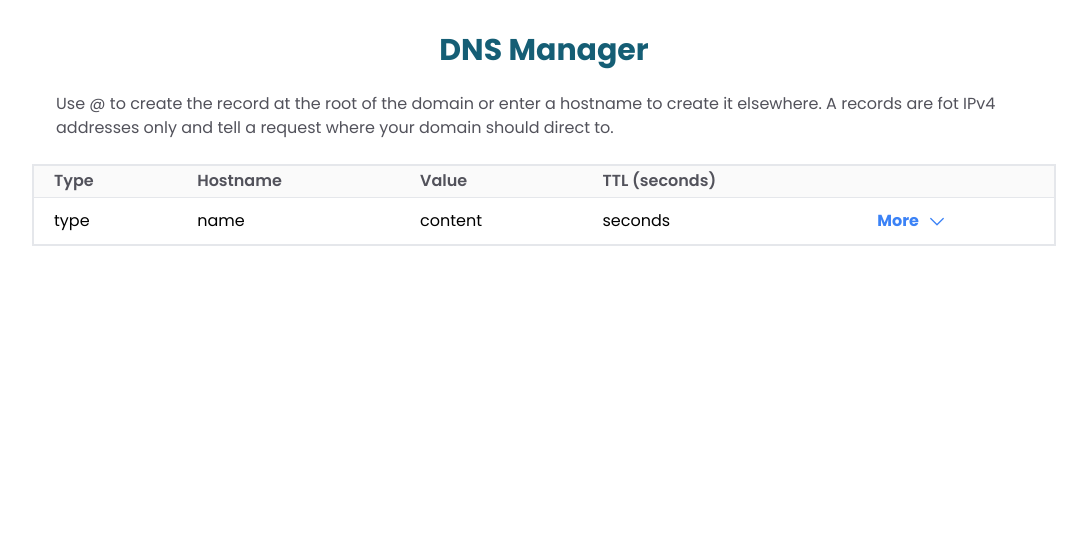
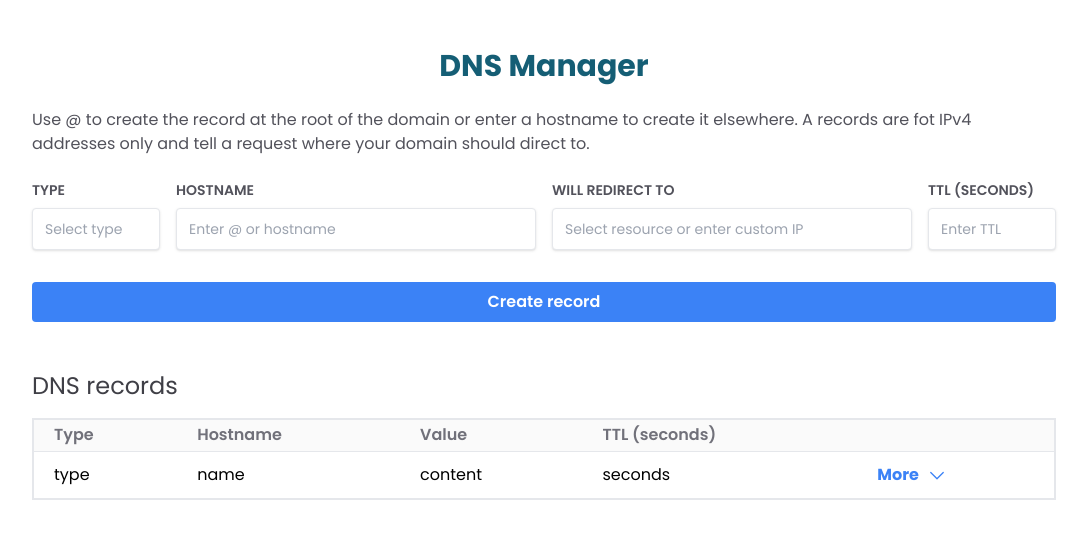
Before and after one commit to hevelinlima/dns-manager, a Next.js app: page / in a window 1280 px wide. Shown: the top 538 px of the page, without its empty margins (96-1183 px from the left). Built offline with nearby package versions, Linux system fonts and the light colour scheme.

Commit message:
feat: add componente de formulário

```diff
--- /dev/null
+++ b/src/app/components/form.tsx
@@ -0,0 +1,30 @@
+const DnsForm: React.FC = () => {
+  return (
+    <form className="flex flex-wrap items-end gap-4">
+      <div className="flex flex-col mb-4 w-32">
+        <label className="block text-sm text-zinc-600 font-semibold mb-2">TYPE</label>
+        <input className="shadow appearance-none border rounded py-2 px-3 w-full placeholder-custom" placeholder="Select type" />
+      </div>
+      <div className="flex flex-col mb-4 w-full sm:w-auto sm:flex-grow">
+        <label className="block text-sm text-zinc-600 font-semibold mb-2">HOSTNAME</label>
+        <input className="shadow appearance-none border rounded py-2 px-3 w-full placeholder-custom" placeholder="Enter @ or hostname" />
+      </div>
+      <div className="flex flex-col mb-4 w-full sm:w-auto sm:flex-grow">
+        <label className="block text-sm text-zinc-600 font-semibold mb-2">WILL REDIRECT TO</label>
+        <input className="shadow appearance-none border rounded py-2 px-3 w-full placeholder-custom" placeholder="Select resource or enter custom IP" />
+      </div>
+      <div className="flex flex-col mb-4 w-32">
+        <label className="block text-sm text-zinc-600 font-semibold mb-2">TTL (SECONDS)</label>
+        <input className="shadow appearance-none border rounded py-2 px-3 w-full placeholder-custom" placeholder="Enter TTL" />
+      </div>
+      <div className="mb-4 w-32 sm:w-auto sm:flex-grow">
+        <button className="bg-blue-500 hover:bg-blue-700 text-white font-semibold py-2 px-4 rounded w-full" type="submit">
+          Create record
+        </button>
+      </div>
+    </form>
+
+  );
+};
+
+export default DnsForm;
--- a/src/app/components/table.tsx
+++ b/src/app/components/table.tsx
@@ -4,9 +4,9 @@ import CustomDropdownMenu from './ui/CustomDropDownMenu';
 const DnsTable: React.FC = () => {
   return (
     <div className="relative overflow-x-auto">
-      <table className="border-2 w-full bg-white rounded-lg">
+      <table className="border-2 w-full bg-white">
         <thead className= "bg-zinc-50">
-          <tr className="[&>*]:px-5 [&>*]:h-8 [&>*]:text-left [&>*]:text-zinc-600 [&>*]:font-semibold">
+          <tr className="[&>*]:px-5 [&>*]:h-8 [&>*]:text-left [&>*]:text-zinc-500 [&>*]:font-semibold">
             <th>Type</th>
             <th>Hostname</th>
             <th>Value</th>
--- a/src/app/globals.css
+++ b/src/app/globals.css
@@ -1,3 +1,7 @@
 @tailwind base;
 @tailwind components;
 @tailwind utilities;
+
+.placeholder-custom::placeholder {
+  @apply text-gray-400 font-light text-sm;
+}
--- a/src/app/page.tsx
+++ b/src/app/page.tsx
@@ -1,11 +1,13 @@
-import Image from "next/image";
 import DnsTable from "./components/table";
+import DnsForm from "./components/form";
 
 export default function Home() {
   return (
-    <main className="max-w-screen-lg mx-auto m-8">
-      <h1 className="m-6 text-center font-bold text-3xl text-cyan-800">DNS Manager</h1>
-      <p className=" m-6 text-zinc-600">Use @ to create the record at the root of the domain or enter a hostname to create it elsewhere. A records are fot IPv4 addresses only and tell a request where your domain should direct to.</p>
+    <main className="max-w-screen-lg mx-auto m-12">
+      <h1 className="text-center font-bold text-3xl text-cyan-800">DNS Manager</h1>
+      <p className=" mb-6 mt-6 text-zinc-600">Use @ to create the record at the root of the domain or enter a hostname to create it elsewhere. A records are fot IPv4 addresses only and tell a request where your domain should direct to.</p>
+      <DnsForm />
+      <h2 className="text-zinc-700 text-2xl font-medium mt-8 mb-4">DNS records</h2>
       <DnsTable />
     </ main>
   );
```
